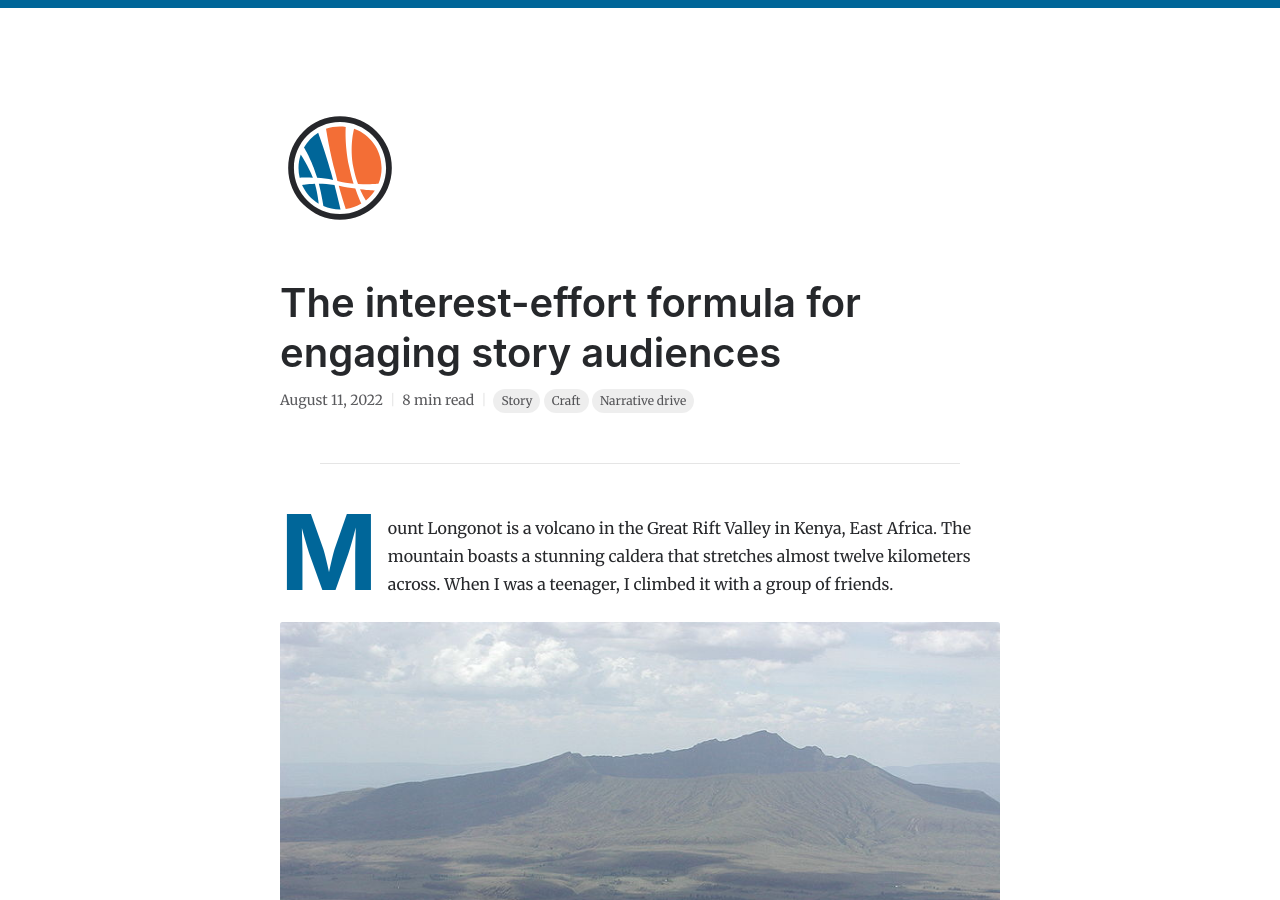
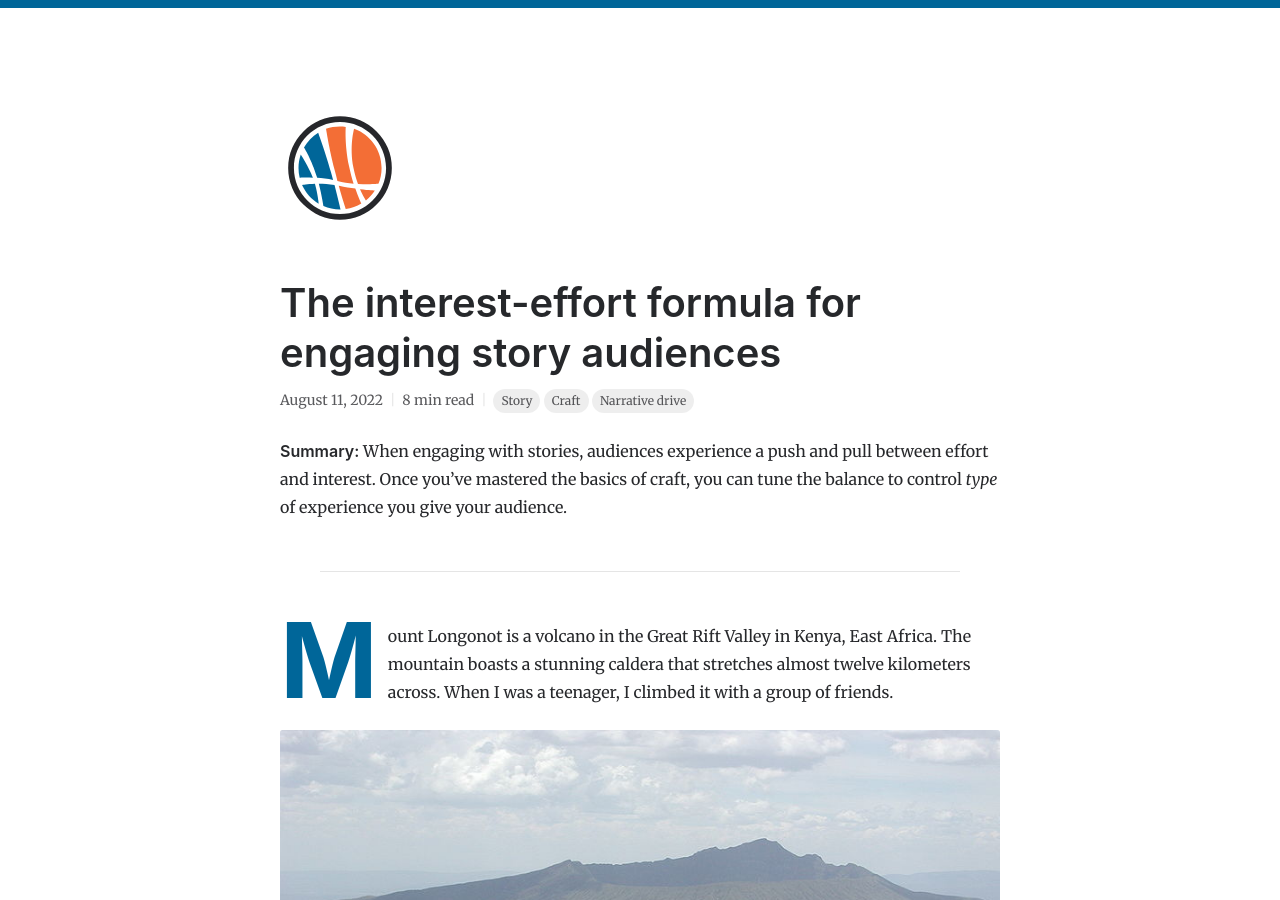
Before and after one commit to natelistrom/natelistrom.github.io, a Jekyll site: the page built from _posts/2022-08-11-interest-effort.md, in a window 1280 px wide and 900 px high. Built offline with Jekyll 4.4.1, drawn with Linux system fonts in a browser that asks for light colours.

Commit message:
Add summary paragraph to interest effort post

```diff
--- a/_posts/2022-08-11-interest-effort.md
+++ b/_posts/2022-08-11-interest-effort.md
@@ -5,6 +5,8 @@ date:   2022-08-11 12:00:00 -0400
 tags: [Story, Craft, Narrative drive]
 reading_time: 8 min
 ---
+
+<p class="summary"><strong>Summary:</strong> When engaging with stories, audiences experience a push and pull between effort and interest. Once you’ve mastered the basics of craft, you can tune the balance to control <em>type</em> of experience you give your audience.</p>
 
 ---
 
```
